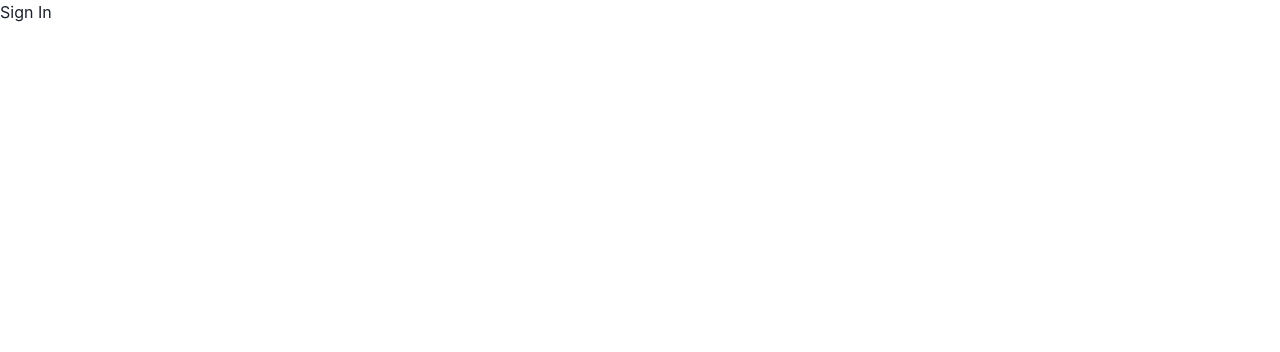
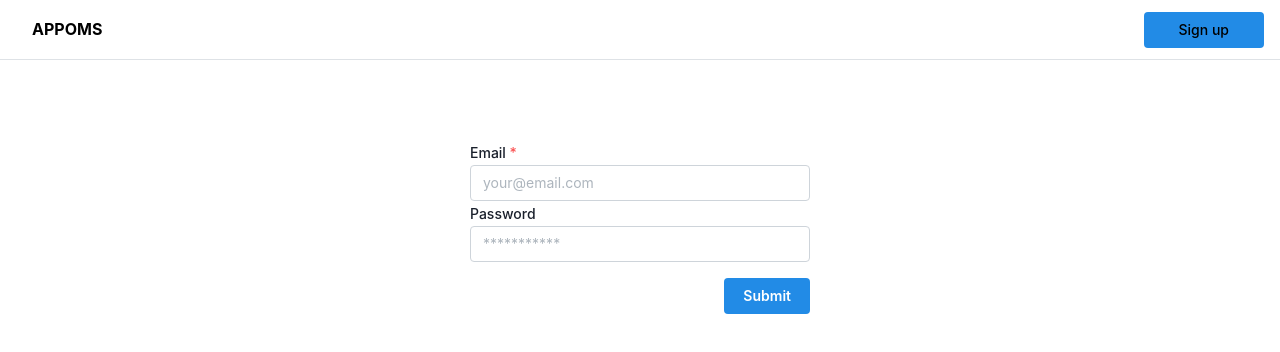
Before and after one commit to Kelechi-Okorie/appoms-frontend, a React (Create React App) app: page /signin in a window 1280 px wide. Shown: the top 352 px of the page. Built offline with nearby package versions, Linux system fonts and the light colour scheme.

Commit message:
Finished with the scafolding for the frontend

```diff
--- a/src/routes/index.js
+++ b/src/routes/index.js
@@ -5,7 +5,7 @@ import {
     Group,
     Button,
     Box,
-    Container, Title, Text, TextInput, Image
+    Container, Title, Text
 } from '@mantine/core';
 import classes from './HeaderMegaMenu.module.css';
 
--- a/src/routes/root.js
+++ b/src/routes/root.js
@@ -1,16 +1,24 @@
-import { Outlet, Link, NavLink } from 'react-router-dom';
+import { Outlet, Link, NavLink, useNavigate } from 'react-router-dom';
+import { destroyCookie } from 'nookies';
 
-import { AppShell, Burger, Group, Skeleton, Text } from '@mantine/core';
+import { AppShell, Burger, Group, Skeleton, Text, Button } from '@mantine/core';
 import { useDisclosure } from '@mantine/hooks';
 // import { MantineLogo } from '@mantinex/mantine-logo';
 
 export function Root() {
     const [opened, { toggle }] = useDisclosure();
 
+    const navigate = useNavigate();
+
     const navElements = [
-        { label: 'Dashboard', icon: 'home', to: '/' },
-        { label: 'Users', icon: 'home', to: '/users' },
-    ]
+        { label: 'Dashboard', icon: 'home', to: '/dashboard' },
+        { label: 'Users', icon: 'home', to: '/dashboard/users' },
+    ];
+
+    const handleLogout = () => {
+        destroyCookie(null, 'token', { path: '/' }); // remove the token cookie
+        navigate('/signin');
+    }
 
     return (
         <AppShell
@@ -22,7 +30,11 @@ export function Root() {
                 <Group h="100%" px="md">
                     <Burger opened={opened} onClick={toggle} hiddenFrom="sm" size="sm" />
                     {/* <MantineLogo size={30} /> */}
-                    <Text fw={700}>Appoms</Text>
+                    <Link to="/">
+                        <Text fw={700}>APPOMS</Text>
+                    </Link>
+
+                    <Button ml="auto" onClick={handleLogout}>Log out</Button>
                 </Group>
             </AppShell.Header>
             <AppShell.Navbar p="md">
@@ -31,7 +43,7 @@ export function Root() {
                         const { label, to } = element;
                         return (
                             <li
-                            key={index}
+                                key={index}
                             >
                                 <NavLink
                                     to={to}
--- a/src/routes/signin.js
+++ b/src/routes/signin.js
@@ -1,9 +1,159 @@
 
 
+import { useState, useEffect } from 'react';
+import { useNavigate, Link } from 'react-router-dom';
+import {
+    Alert,
+    AlertIcon,
+    AlertTitle,
+    AlertDescription,
+} from '@chakra-ui/react'
+import { Button, Group, TextInput } from '@mantine/core';
+import {
+    Box,
+    Text
+} from '@mantine/core';
+import classes from './HeaderMegaMenu.module.css';
+
+import { useForm } from '@mantine/form';
+import axios from 'axios';
+import { setCookie } from 'nookies';
+
+import { BASEURL } from '../constants/baseApiUrl';
+import { getToken } from '../helpers/getToken';
+
+import {
+    useMutation,
+} from '@tanstack/react-query';
+
+export const postLogin = async ({ email, password }) => {
+    const response = await axios.post(`${BASEURL}/api/v1/auth/login`, {
+        email,
+        password,
+    });
+    return response.data;
+};
+
 export default function SignIn() {
+    const [isSubmitting, setIsSubmitting] = useState(false);
+    const [error, setError] = useState(null);
+
+
+    const navigate = useNavigate();
+
+    useEffect(() => {
+        const token = getToken();
+        console.log(token);
+        if (token) {
+            navigate('/dashboard');
+        }
+    }, [navigate]);
+
+    const form = useForm({
+        // mode: 'uncontrolled',
+        initialValues: {
+            email: '',
+            password: '',
+        },
+
+        validate: {
+            email: (value) => (/^\S+@\S+$/.test(value) ? null : 'Invalid email'),
+        },
+    });
+
+    const mutation = useMutation({
+        mutationFn: postLogin,
+        onSuccess: (data) => {
+            console.log('has succedded', data);
+            setCookie(null, 'token', data.data.token, {
+                path: '/',
+                maxAge: 18000,
+            });
+
+            navigate('/dashboard')
+        },
+        onError: (error) => {
+            console.log('has failed', error);
+            setError(error.response.data.message);
+        }
+    })
+
+
+    const onSubmit = async (evt) => {
+        evt.preventDefault();
+        setError(null);
+        setIsSubmitting(true);
+        try {
+            // Mutations
+            mutation.mutate(form.values);
+
+        } catch (error) {
+            console.log(error);
+        }
+        setIsSubmitting(false);
+    }
+
     return (
-        <div>
-            <h1>Sign In</h1>
-        </div>
+        <>
+            <Box mb={50}>
+                <header className={classes.header}>
+                    <Group justify="space-between" h="100%">
+
+                        <Group h="100%" gap={0} visibleFrom="sm">
+                            <Link to="/" className={classes.link}>
+                                <Text fw={700}>APPOMS</Text>
+                            </Link>
+                        </Group>
+
+                        <Group visibleFrom="sm">
+                            <Button>
+                                <Link to="/signup" className={classes.link}>
+                                    Sign up
+                                </Link>
+                            </Button>
+                        </Group>
+                    </Group>
+                </header>
+            </Box>
+
+
+
+            <div style={{ paddingTop: '30px' }}>
+                <div style={{ maxWidth: '340px', marginLeft: 'auto', marginRight: 'auto' }}>
+                    <Alert status='error' display={error ? "block" : "none"}>
+                        <AlertIcon />
+                        {/* <AlertTitle>{error}</AlertTitle> */}
+                        <AlertDescription>{error}</AlertDescription>
+                    </Alert>
+                    <form /* onSubmit={onSubmit} */>
+                        <TextInput
+                            withAsterisk
+                            label="Email"
+                            placeholder="your@email.com"
+                            key={form.key('email')}
+                            {...form.getInputProps('email')}
+                        />
+                        <TextInput
+                            // withAsterisk
+                            type="password"
+                            label="Password"
+                            placeholder="***********"
+                            key={form.key('password')}
+                            {...form.getInputProps('password')}
+                        />
+
+                        <Group justify="flex-end" mt="md">
+                            <Button
+                                type="submit"
+                                disabled={isSubmitting}
+                                onClick={onSubmit}
+                            >
+                                Submit
+                            </Button>
+                        </Group>
+                    </form>
+                </div>
+            </div>
+        </>
     );
 }
--- a/src/routes/signup.js
+++ b/src/routes/signup.js
@@ -1,10 +1,37 @@
-import { Button, Checkbox, Group, TextInput } from '@mantine/core';
+import { useNavigate, Link } from 'react-router-dom';
+import { Button, Group, TextInput } from '@mantine/core';
+import {
+    Box,
+    Text
+} from '@mantine/core';
+import classes from './HeaderMegaMenu.module.css';
+
 import { useForm } from '@mantine/form';
-import { UsePostRegister } from '../api/users';
+import axios from 'axios';
+import { setCookie } from 'nookies';
+
+import { BASEURL } from '../constants/baseApiUrl';
+
+import {
+    useMutation,
+} from '@tanstack/react-query';
+
+export const postRegister = async ({ firstName, lastName, phone, email, password }) => {
+    const response = await axios.post(`${BASEURL}/api/v1/auth/register`, {
+        firstName,
+        lastName,
+        phone,
+        email,
+        password,
+    });
+    return response.data;
+};
 
 export default function SignUp() {
+
+    const navigate = useNavigate();
     const form = useForm({
-        mode: 'uncontrolled',
+        // mode: 'uncontrolled',
         initialValues: {
             firstName: '',
             lastName: '',
@@ -18,22 +45,55 @@ export default function SignUp() {
         },
     });
 
-    const { registerUser, data, error, isLoading, isSuccess, isError }: any =
-    UsePostRegister();
+    const mutation = useMutation({
+        mutationFn: postRegister,
+        onSuccess: (data) => {
+            console.log('has succedded', data);
+            setCookie(null, 'token', data.data.token, {
+                path: '/',
+                maxAge: 18000,
+            });
+            navigate('/');
+        },
+    })
 
-    const onSubmit = async () => {
+
+    const onSubmit = async (evt) => {
+        evt.preventDefault();
         try {
             console.log(form.values);
-            // await registerUser(form.values);
+            mutation.mutate(form.values);
         } catch (error) {
             console.log(error);
         }
     }
 
     return (
-        <div style={{paddingTop: '30px'}}>
+        <>
+            <Box mb={50}>
+                <header className={classes.header}>
+                    <Group justify="space-between" h="100%">
+
+                        <Group h="100%" gap={0} visibleFrom="sm">
+                            <Link to="/" className={classes.link}>
+                                <Text fw={700}>APPOMS</Text>
+                            </Link>
+                        </Group>
+
+                        <Group visibleFrom="sm">
+                            <Button variant="default">
+                                <Link to="/signin" className={classes.link}>
+                                    Log in
+                                </Link>
+                            </Button>
+                        </Group>
+                    </Group>
+                </header>
+            </Box>
+
+            <div style={{ paddingTop: '30px' }}>
                 <div style={{ maxWidth: '340px', marginLeft: 'auto', marginRight: 'auto' }}>
-                <form onSubmit={onSubmit}>
+                    <form /* onSubmit={onSubmit} */>
                         <TextInput
                             withAsterisk
                             label="First Name"
@@ -72,10 +132,16 @@ export default function SignUp() {
                         />
 
                         <Group justify="flex-end" mt="md">
-                        <Button type="submit">Submit</Button>
+                            <Button
+                                type="submit"
+                                onClick={onSubmit}
+                            >
+                                Submit
+                            </Button>
                         </Group>
                     </form>
                 </div>
             </div>
+        </>
     );
 }
```
Lines whose indentation alone changed are shown as unchanged.
